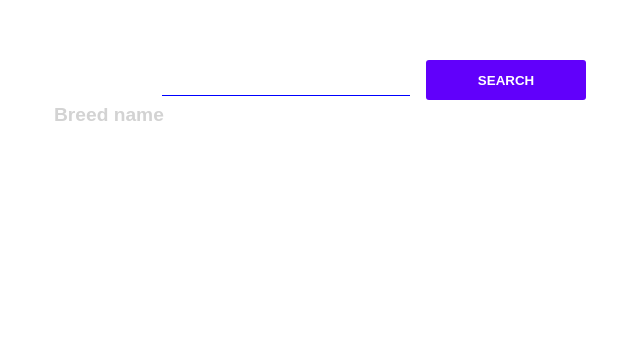
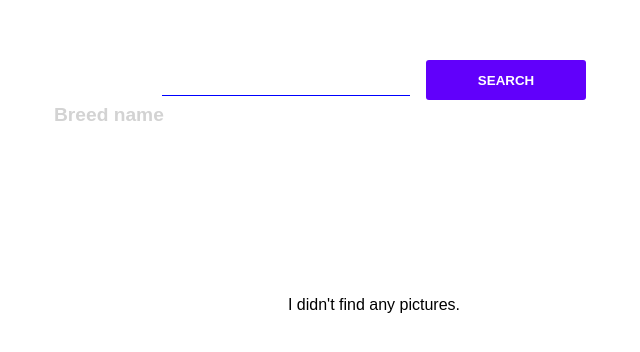
Before and after one commit to BarbaraLukowska/dog-app, a React (Create React App) app: page / in a window 1280 px wide. Shown: the part 120-472 px from the top of the page, without its empty margins (266-906 px from the left). Built offline with nearby package versions, Linux system fonts and the light colour scheme.

Commit message:
text changed

```diff
--- a/src/App.js
+++ b/src/App.js
@@ -38,7 +38,7 @@ class App extends Component {
           ?
             <div>
               <p>
-                {images}
+                I didn't find any pictures.
               </p>
             </div>
           :
```
